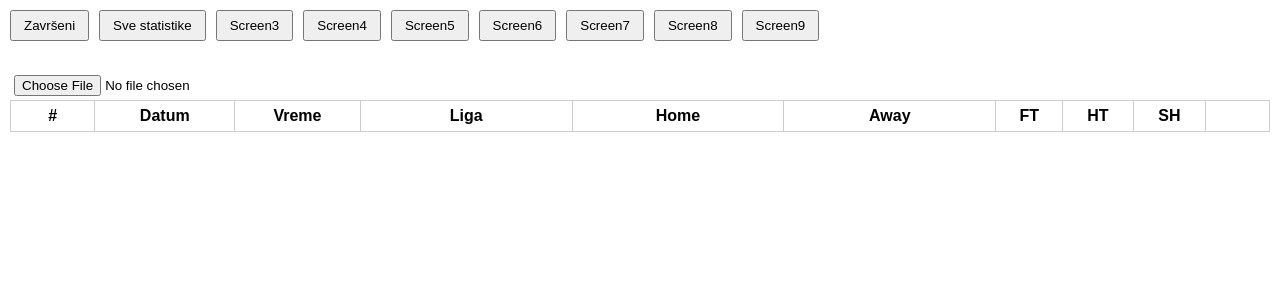
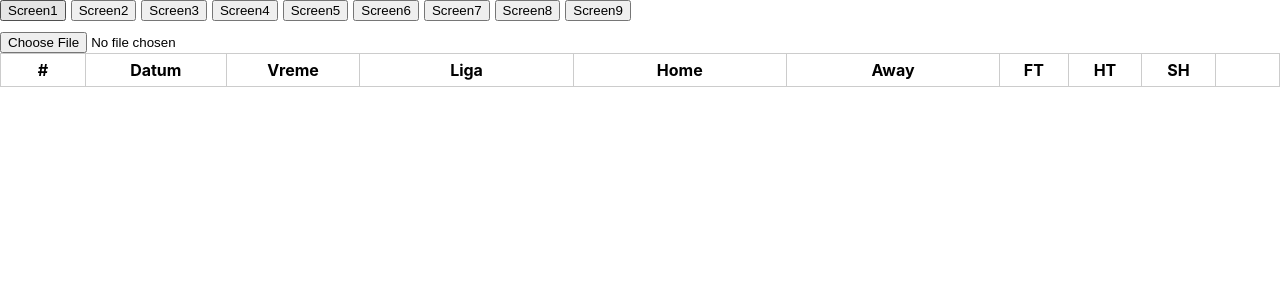
Before and after one commit to salen83/Dzejlan, a React (Create React App) app: page / in a window 1280 px wide. Shown: the top 300 px of the page. Built offline with nearby package versions, Linux system fonts and the light colour scheme.

Commit message:
Add xlsx dependency for GitHub Actions build

```diff
--- a/package.json
+++ b/package.json
@@ -11,7 +11,8 @@
     "react-dom": "^19.2.3",
     "react-router-dom": "^7.11.0",
     "react-scripts": "5.0.1",
-    "web-vitals": "^2.1.4"
+    "web-vitals": "^2.1.4",
+    "xlsx": "^0.18.5"
   },
   "scripts": {
     "start": "react-scripts start",
--- a/src/App.js
+++ b/src/App.js
@@ -1,7 +1,4 @@
 import React, { useState } from "react";
-import "./App.css";
-import { MatchesProvider } from "./MatchesContext";
-
 import Screen1 from "./screens/Screen1";
 import Screen2 from "./screens/Screen2";
 import Screen3 from "./screens/Screen3";
@@ -12,15 +9,14 @@ import Screen7 from "./screens/Screen7";
 import Screen8 from "./screens/Screen8";
 import Screen9 from "./screens/Screen9";
 
-export default function App() {
+function App() {
   const [currentScreen, setCurrentScreen] = useState("screen1");
 
   return (
-    <MatchesProvider>
-      <div className="container">
-        <div style={{ marginBottom: 20, display: "flex", gap: 10 }}>
-          <button onClick={() => setCurrentScreen("screen1")}>Završeni</button>
-          <button onClick={() => setCurrentScreen("screen2")}>Sve statistike</button>
+    <div>
+      <div style={{ display: "flex", gap: "5px", flexWrap: "wrap", marginBottom: "10px" }}>
+        <button onClick={() => setCurrentScreen("screen1")}>Screen1</button>
+        <button onClick={() => setCurrentScreen("screen2")}>Screen2</button>
         <button onClick={() => setCurrentScreen("screen3")}>Screen3</button>
         <button onClick={() => setCurrentScreen("screen4")}>Screen4</button>
         <button onClick={() => setCurrentScreen("screen5")}>Screen5</button>
@@ -29,7 +25,8 @@ export default function App() {
         <button onClick={() => setCurrentScreen("screen8")}>Screen8</button>
         <button onClick={() => setCurrentScreen("screen9")}>Screen9</button>
       </div>
-        <div className="screen">
+
+      <div>
         {currentScreen === "screen1" && <Screen1 />}
         {currentScreen === "screen2" && <Screen2 />}
         {currentScreen === "screen3" && <Screen3 />}
@@ -41,6 +38,7 @@ export default function App() {
         {currentScreen === "screen9" && <Screen9 />}
       </div>
     </div>
-    </MatchesProvider>
   );
 }
+
+export default App;
```
Also changed, not shown: 1 other file (tests, documents, lock files or other folders). Lines whose indentation alone changed are shown as unchanged.
